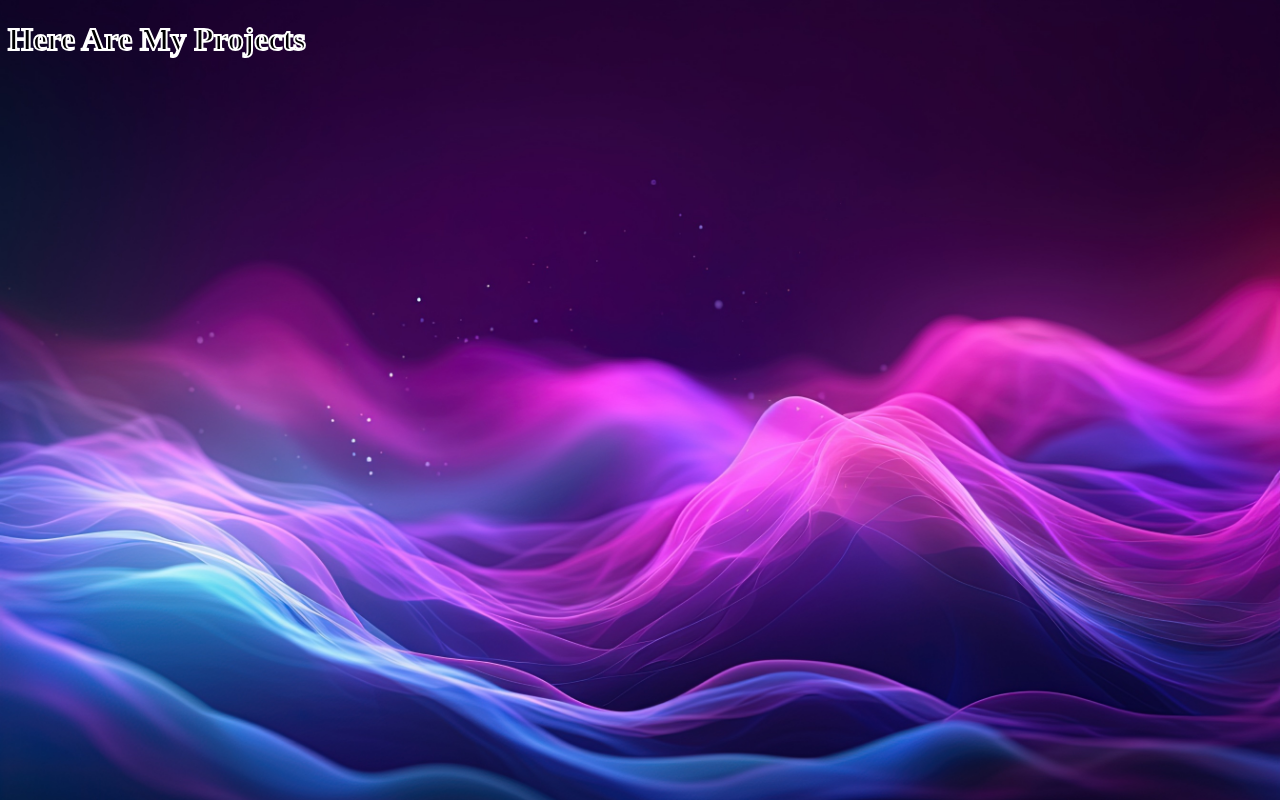
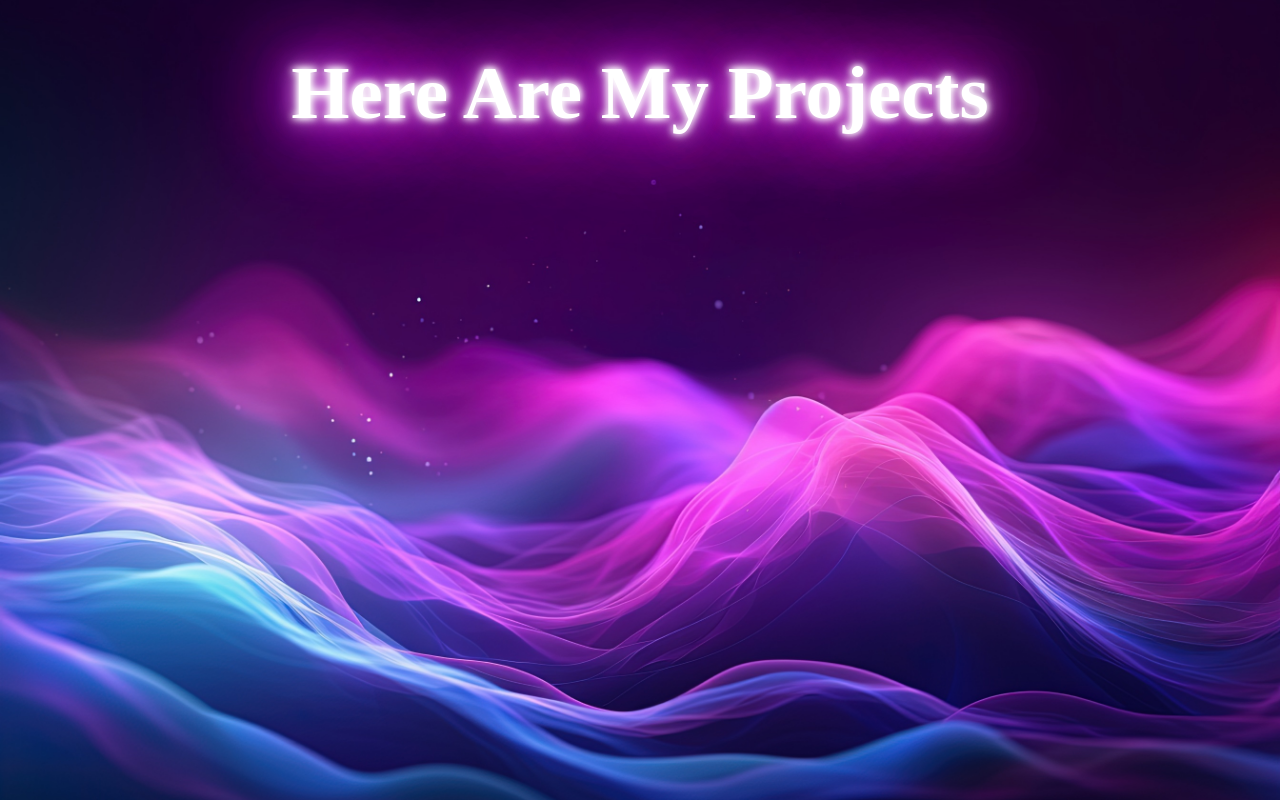
Before and after one commit to ebethc31/html-portfolio, a plain HTML site: page public/projects.html in a window 1280 px wide. Drawn offline with Linux system fonts and the light colour scheme; files that its build step writes are made by us from their sources; files whose address does not match are found by name.

Commit message:
playing around with colors

```diff
--- a/public/projects.html
+++ b/public/projects.html
@@ -4,7 +4,7 @@
 <head>
   <meta charset="UTF-8">
   <title>Projects Page</title>
-  <link rel="stylesheet" href="./style.css" />
+  <link rel="stylesheet" href="../style.css" />
 </head>
 
 <body>
--- a/style.css
+++ b/style.css
@@ -6,6 +6,16 @@ body{
 }
 
 h1{
-    -webkit-text-stroke-width: 2px;
-    -webkit-text-stroke-color: white;
+    font-size: 75px;
+    text-align: center;
+    color: #fff;
+    text-shadow:
+        0 0 7px #fff,
+        0 0 10px #fff,
+        0 0 21px #fff,
+        0 0 42px rgb(225, 0, 255),
+        0 0 82px rgb(225, 0, 255),
+        0 0 92px rgb(225, 0, 255),
+        0 0 102px rgb(225, 0, 255),
+        0 0 151px rgb(225, 0, 255);
 }
```
Also changed, not shown: public/aboutMe.html (+1 -0 lines).
